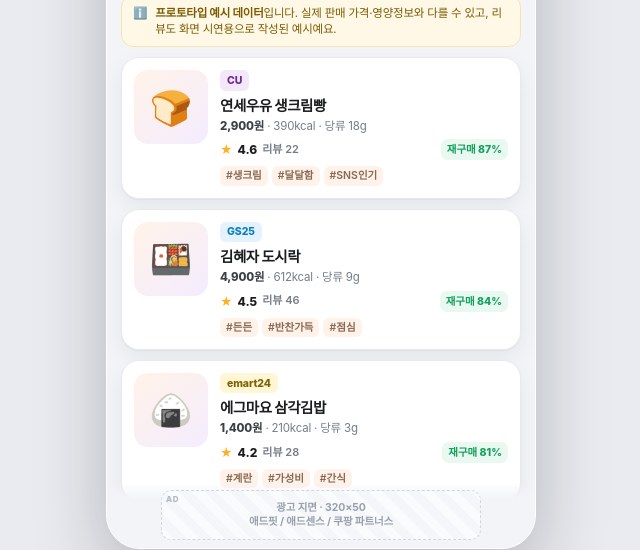
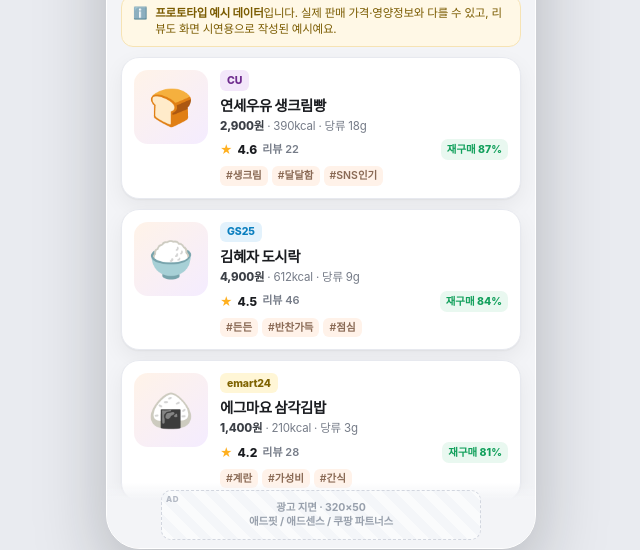
Before and after one commit to 7fgws64w9k-coder/-, a plain HTML site: page cvs/index.html in a window 1280 px wide. Shown: the part 237-787 px from the top of the page, without its empty margins (319-959 px from the left). Drawn offline with Linux system fonts and the light colour scheme.

Commit message:
도시락 썸네일 아이콘 교체

```diff
--- a/cvs/index.html
+++ b/cvs/index.html
@@ -103,7 +103,7 @@
   .card:active{transform:scale(.995)}
   .thumb{
     flex:0 0 74px;height:74px;border-radius:14px;display:flex;align-items:center;justify-content:center;
-    font-size:34px;background:linear-gradient(140deg,#FFF3E8,#F4ECFF);
+    font-size:36px;background:linear-gradient(140deg,#FFF3E8,#F4ECFF);
   }
   .cardbody{flex:1 1 auto;min-width:0}
   .cardtop{display:flex;align-items:center;gap:6px}
@@ -450,7 +450,7 @@
       ]
     },
     {
-      id: 'p4', emoji: '🍱', name: '김혜자 도시락', store: 'GS25', price: 4900, kcal: 612, sugar: 9,
+      id: 'p4', emoji: '🍚', name: '김혜자 도시락', store: 'GS25', price: 4900, kcal: 612, sugar: 9,
       tags: ['든든', '반찬가득', '점심'],
       base: { star: 4.5, count: 46, rate: 84, sub: { sweet: 2.6, value: 4.6, fill: 4.8, quality: 4.1 } },
       reviews: [
```
